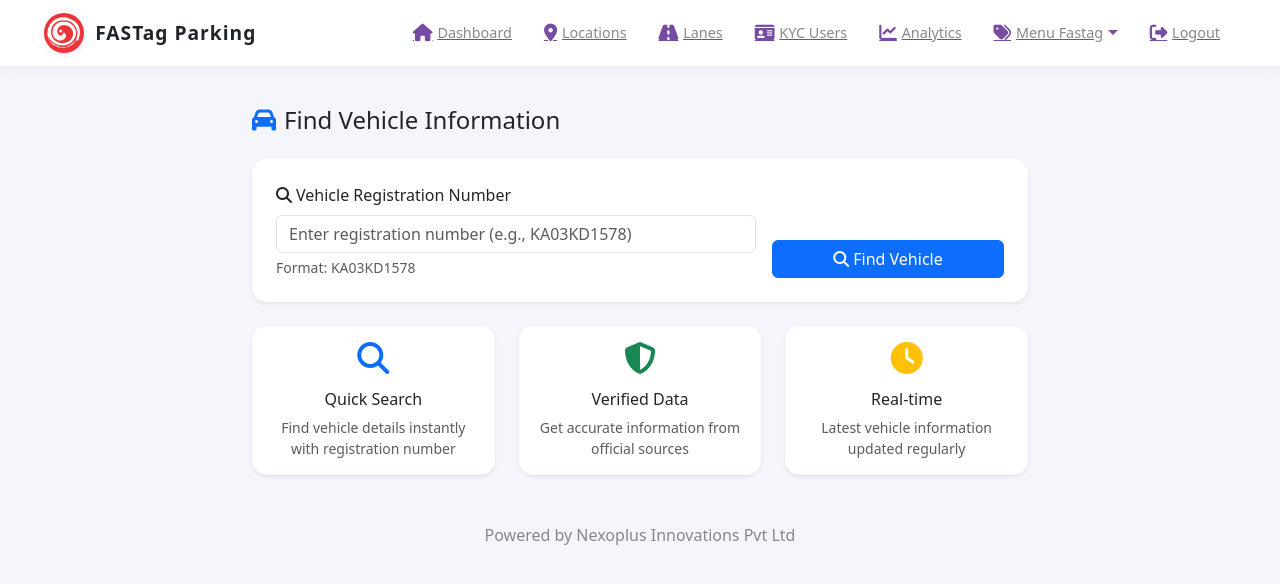
After one commit to karthiknexoplus/Fastag, a Flask app: page /find-vehicle in a window 1280 px wide. The commit adds this page. Shown: the top 584 px of the page. Run offline with Flask 2, Linux system fonts and the light colour scheme.

Commit message:
Add vehicle finder feature with beautiful UI

```diff
--- a/fastag/__init__.py
+++ b/fastag/__init__.py
@@ -17,6 +17,7 @@ def create_app():
     from fastag.routes.admin import admin_bp
     from fastag.routes.analytics import analytics_bp
     from fastag.routes.fuel_price import fuel_price_bp
+    from fastag.routes.vehicle_finder import vehicle_finder_bp
     app.register_blueprint(auth_bp)
     app.register_blueprint(locations_bp)
     app.register_blueprint(lanes_bp)
@@ -26,6 +27,7 @@ def create_app():
     app.register_blueprint(admin_bp)
     app.register_blueprint(analytics_bp, url_prefix='/analytics')
     app.register_blueprint(fuel_price_bp)
+    app.register_blueprint(vehicle_finder_bp)
     # DB teardown
     app.teardown_appcontext(close_db)
     return app
--- /dev/null
+++ b/fastag/routes/vehicle_finder.py
@@ -0,0 +1,66 @@
+from flask import Blueprint, render_template, request, jsonify
+import requests
+import logging
+import re
+
+vehicle_finder_bp = Blueprint('vehicle_finder', __name__)
+
+@vehicle_finder_bp.route('/find-vehicle', methods=['GET', 'POST'])
+def find_vehicle():
+    vehicle_data = None
+    error = None
+
+    if request.method == 'POST':
+        reg_no = request.form.get('reg_no', '').strip().upper()
+
+        if not reg_no:
+            error = "Please enter a vehicle registration number."
+        elif not re.match(r'^[A-Z]{2}[0-9]{1,2}[A-Z]{1,2}[0-9]{4}$', reg_no):
+            error = "Please enter a valid vehicle registration number (e.g., KA03KD1578)."
+        else:
+            try:
+                # API endpoint and headers
+                url = f'https://www.acko.com/api/app/vehicleInfo/?regNo={reg_no}'
+                headers = {
+                    'User-Agent': 'Mozilla/5.0 (Windows NT 10.0; Win64; x64) AppleWebKit/537.36 (KHTML, like Gecko) Chrome/91.0.4472.124 Safari/537.36',
+                    'Accept': 'application/json',
+                    'Accept-Language': 'en-US,en;q=0.9',
+                    'Referer': 'https://www.acko.com/',
+                    'Origin': 'https://www.acko.com'
+                }
+
+                response = requests.get(url, headers=headers, timeout=10)
+                response.raise_for_status()
+
+                vehicle_data = response.json()
+
+                # Check if we got valid data
+                if not vehicle_data.get('registration_number'):
+                    error = "Vehicle information not found for this registration number."
+                    vehicle_data = None
+
+            except requests.exceptions.RequestException as e:
+                logging.error(f"API request failed: {e}")
+                error = "Unable to fetch vehicle information. Please try again later."
+            except Exception as e:
+                logging.error(f"Error processing vehicle data: {e}")
+                error = "An error occurred while processing the request."
+
+    return render_template('vehicle_finder.html', vehicle_data=vehicle_data, error=error)
+
+@vehicle_finder_bp.route('/api/vehicle/<reg_no>')
+def vehicle_api(reg_no):
+    """API endpoint for AJAX requests"""
+    try:
+        url = f'https://www.acko.com/api/app/vehicleInfo/?regNo={reg_no.upper()}'
+        headers = {
+            'User-Agent': 'Mozilla/5.0 (Windows NT 10.0; Win64; x64) AppleWebKit/537.36',
+            'Accept': 'application/json'
+        }
+
+        response = requests.get(url, headers=headers, timeout=10)
+        response.raise_for_status()
+
+        return jsonify(response.json())
+    except Exception as e:
+        return jsonify({'error': str(e)}), 400
--- a/fastag/templates/base.html
+++ b/fastag/templates/base.html
@@ -91,7 +91,7 @@
                         <span class="nav-label d-none d-md-inline">Menu Fastag</span>
                     </a>
                     <ul class="dropdown-menu dropdown-menu-end">
-                        <li><a class="dropdown-item" href="#">
+                        <li><a class="dropdown-item" href="{{ url_for('vehicle_finder.find_vehicle') }}">
                             <i class="fas fa-car me-2"></i>Find Vehicle
                         </a></li>
                         <li><a class="dropdown-item" href="#">
--- /dev/null
+++ b/fastag/templates/vehicle_finder.html
@@ -0,0 +1,167 @@
+{% extends 'base.html' %}
+{% block title %}Find Vehicle - FASTag Parking{% endblock %}
+{% block content %}
+<div class="container-fluid" style="max-width: 800px;">
+    <div class="row">
+        <div class="col-12">
+            <h2 class="mb-4 fs-4">
+                <i class="fas fa-car me-2 text-primary"></i>Find Vehicle Information
+            </h2>
+
+            <!-- Search Form -->
+            <div class="card p-4 mb-4 shadow-sm border-0">
+                <form method="POST" class="row g-3 align-items-end">
+                    <div class="col-md-8">
+                        <label class="form-label fs-6">
+                            <i class="fas fa-search me-1"></i>Vehicle Registration Number
+                        </label>
+                        <input type="text" name="reg_no" class="form-control fs-6"
+                               placeholder="Enter registration number (e.g., KA03KD1578)"
+                               value="{{ request.form.get('reg_no', '') }}" required>
+                        <div class="form-text">Format: KA03KD1578</div>
+                    </div>
+                    <div class="col-md-4">
+                        <button type="submit" class="btn btn-primary w-100 fs-6">
+                            <i class="fas fa-search me-1"></i>Find Vehicle
+                        </button>
+                    </div>
+                </form>
+            </div>
+
+            <!-- Error Message -->
+            {% if error %}
+            <div class="alert alert-warning alert-dismissible fade show" role="alert">
+                <i class="fas fa-exclamation-triangle me-2"></i>{{ error }}
+                <button type="button" class="btn-close" data-bs-dismiss="alert"></button>
+            </div>
+            {% endif %}
+
+            <!-- Vehicle Information -->
+            {% if vehicle_data %}
+            <div class="card shadow-sm border-0">
+                <div class="card-header bg-success text-white">
+                    <h5 class="mb-0 fs-5">
+                        <i class="fas fa-car me-2"></i>Vehicle Details
+                    </h5>
+                </div>
+                <div class="card-body">
+                    <div class="row">
+                        <div class="col-md-6">
+                            <div class="mb-3">
+                                <label class="form-label fw-bold text-muted">Registration Number</label>
+                                <div class="fs-5 fw-bold text-primary">{{ vehicle_data.registration_number }}</div>
+                            </div>
+                            <div class="mb-3">
+                                <label class="form-label fw-bold text-muted">Owner Name</label>
+                                <div class="fs-6">{{ vehicle_data.owner_name }}</div>
+                            </div>
+                            <div class="mb-3">
+                                <label class="form-label fw-bold text-muted">Vehicle Type</label>
+                                <span class="badge bg-info fs-6">{{ vehicle_data.vehicle_type_v2.replace('_', ' ').title() }}</span>
+                            </div>
+                        </div>
+                        <div class="col-md-6">
+                            <div class="mb-3">
+                                <label class="form-label fw-bold text-muted">Make</label>
+                                <div class="fs-6">{{ vehicle_data.db_make_name }}</div>
+                            </div>
+                            <div class="mb-3">
+                                <label class="form-label fw-bold text-muted">Model</label>
+                                <div class="fs-6">{{ vehicle_data.db_model_name }}</div>
+                            </div>
+                            <div class="mb-3">
+                                <label class="form-label fw-bold text-muted">Fuel Type</label>
+                                <span class="badge bg-warning fs-6">{{ vehicle_data.fuel_type }}</span>
+                            </div>
+                        </div>
+                    </div>
+
+                    {% if vehicle_data.model_name %}
+                    <div class="row mt-3">
+                        <div class="col-12">
+                            <div class="mb-3">
+                                <label class="form-label fw-bold text-muted">Full Model Name</label>
+                                <div class="fs-6">{{ vehicle_data.model_name }}</div>
+                            </div>
+                        </div>
+                    </div>
+                    {% endif %}
+
+                    {% if vehicle_data.previous_policy_expiry_detail %}
+                    <div class="row mt-3">
+                        <div class="col-12">
+                            <div class="mb-3">
+                                <label class="form-label fw-bold text-muted">Previous Policy Expiry</label>
+                                <div class="fs-6 text-muted">{{ vehicle_data.previous_policy_expiry_detail[:10] }}</div>
+                            </div>
+                        </div>
+                    </div>
+                    {% endif %}
+                </div>
+                <div class="card-footer text-muted">
+                    <small>
+                        <i class="fas fa-info-circle me-1"></i>
+                        Data source: Acko.com | Last updated: Today
+                    </small>
+                </div>
+            </div>
+            {% endif %}
+
+            <!-- Info Cards -->
+            <div class="row mt-4">
+                <div class="col-md-4">
+                    <div class="card border-0 shadow-sm h-100">
+                        <div class="card-body text-center">
+                            <i class="fas fa-search fa-2x text-primary mb-3"></i>
+                            <h6 class="card-title">Quick Search</h6>
+                            <p class="card-text small text-muted">
+                                Find vehicle details instantly with registration number
+                            </p>
+                        </div>
+                    </div>
+                </div>
+                <div class="col-md-4">
+                    <div class="card border-0 shadow-sm h-100">
+                        <div class="card-body text-center">
+                            <i class="fas fa-shield-alt fa-2x text-success mb-3"></i>
+                            <h6 class="card-title">Verified Data</h6>
+                            <p class="card-text small text-muted">
+                                Get accurate information from official sources
+                            </p>
+                        </div>
+                    </div>
+                </div>
+                <div class="col-md-4">
+                    <div class="card border-0 shadow-sm h-100">
+                        <div class="card-body text-center">
+                            <i class="fas fa-clock fa-2x text-warning mb-3"></i>
+                            <h6 class="card-title">Real-time</h6>
+                            <p class="card-text small text-muted">
+                                Latest vehicle information updated regularly
+                            </p>
+                        </div>
+                    </div>
+                </div>
+            </div>
+        </div>
+    </div>
+</div>
+
+<style>
+.card {
+    border-radius: 15px;
+    transition: transform 0.2s;
+}
+.card:hover {
+    transform: translateY(-2px);
+}
+.badge {
+    border-radius: 20px;
+    padding: 8px 16px;
+}
+.form-control:focus {
+    border-color: #0d6efd;
+    box-shadow: 0 0 0 0.2rem rgba(13, 110, 253, 0.25);
+}
+</style>
+{% endblock %}
```
